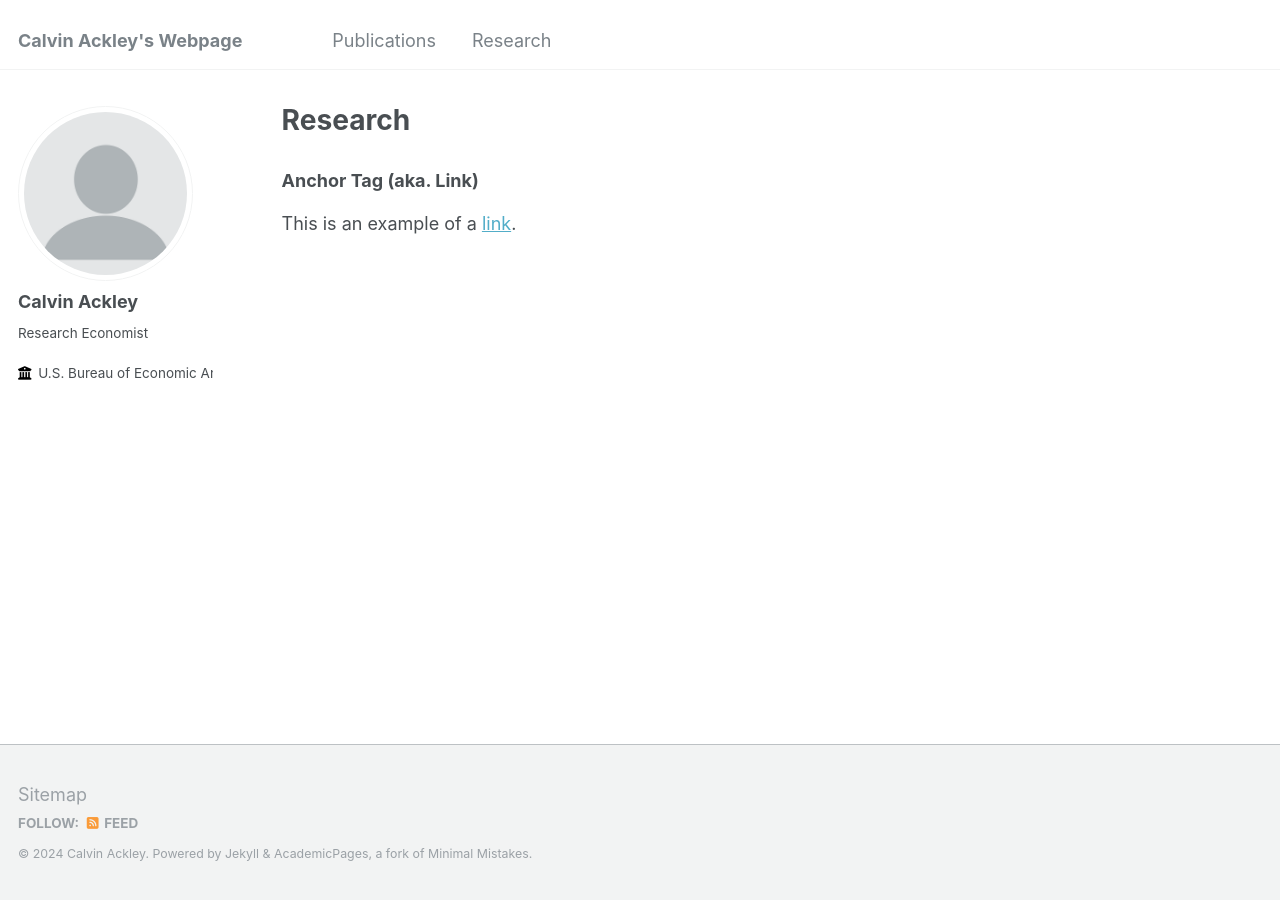
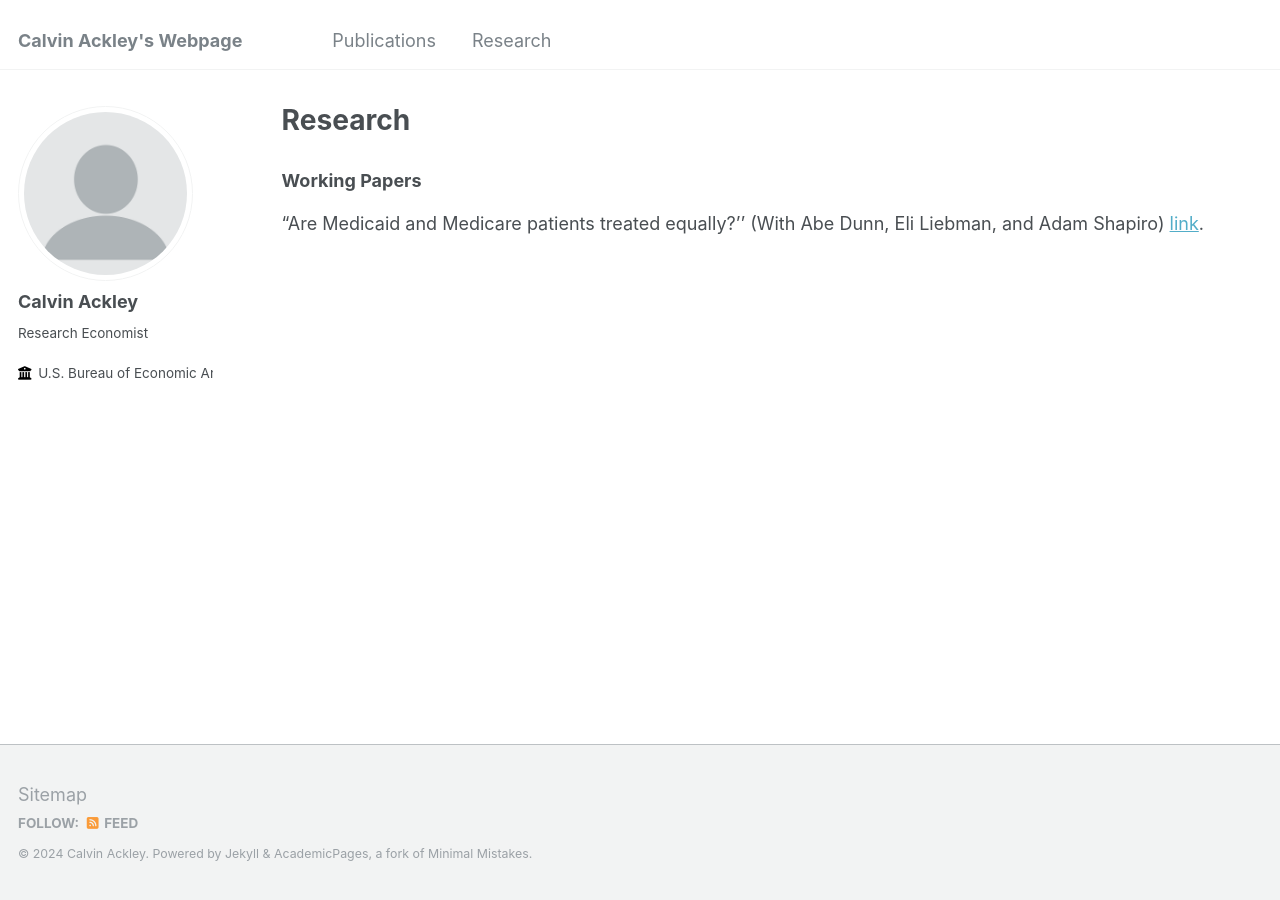
Before and after one commit to ackleycb/ackleycb.github.io, a Jekyll site: the page built from _pages/research.md, in a window 1280 px wide. Built offline with Jekyll 4.4.1, drawn with Linux system fonts in a browser that asks for light colours.

Commit message:
Update research.md

```diff
--- a/_pages/research.md
+++ b/_pages/research.md
@@ -5,12 +5,7 @@ permalink: /research/
 author_profile: true
 ---
 
-### Anchor Tag (aka. Link)
+### Working Papers
 
-This is an example of a [link](http://github.com "Github").
 
-{% include base_path %}
-
-{% for post in site.research reversed %}
-  {% include archive-single.html %}
-{% endfor %}
+"Are Medicaid and Medicare patients treated equally?'' (With Abe Dunn, Eli Liebman, and Adam Shapiro)  [link](https://www.frbsf.org/wp-content/uploads/wp2024-14.pdf "medicaid_duals").
```
